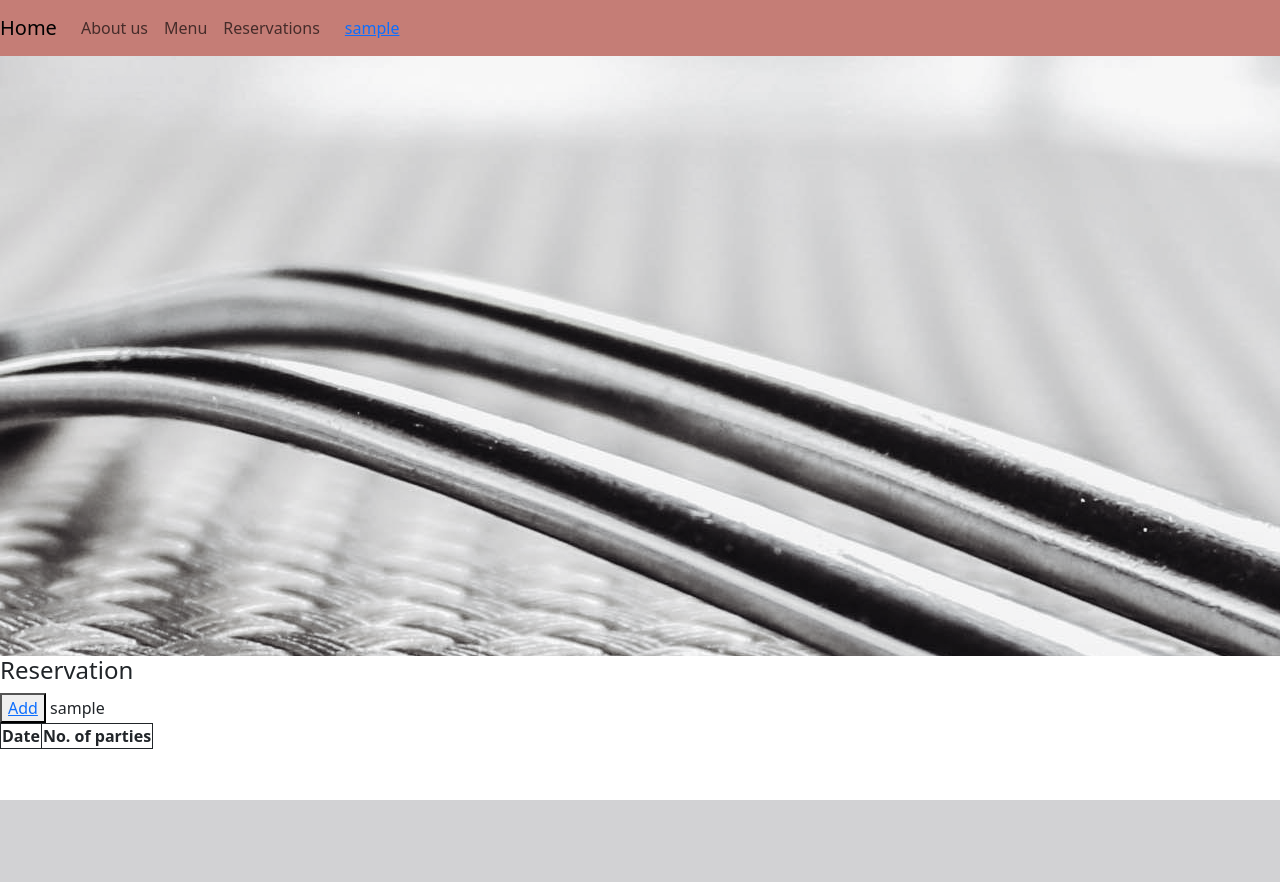
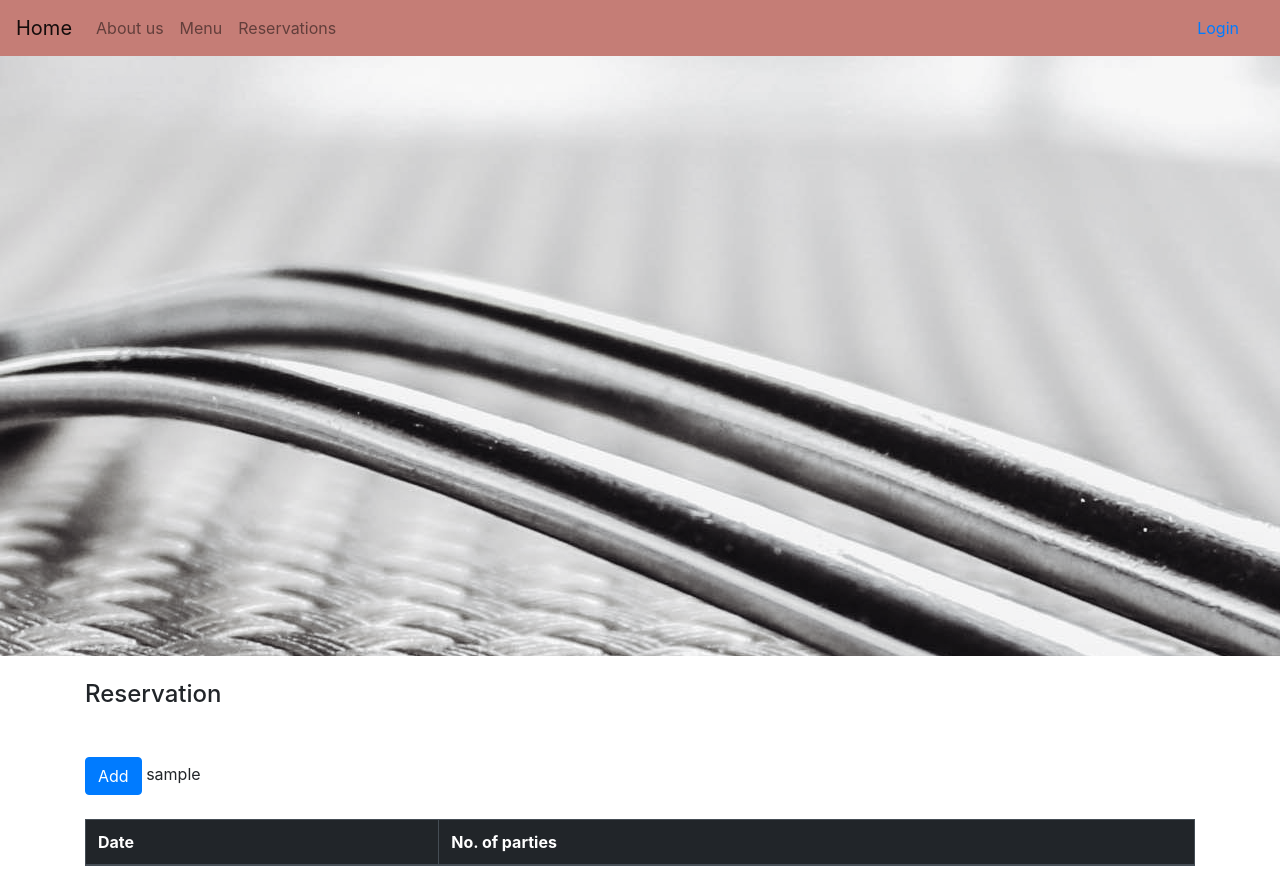
Before and after one commit to jamitag/portfolio-4-restaurant--booking, a Django app: template templates/index.html in a window 1280 px wide. Before the commit the page ends 800 px from the top, so only its background shows below. Run offline with Django 4.2, Linux system fonts and the light colour scheme; the template is opened without the code that fills it, so the values that code supplies are empty; the visitor is signed in with stand-in values (Sample User, id 1); parts of the project's set-up code (start-up, migrations or seed data) failed here and were passed over; some libraries are stand-ins or nearby versions.

Commit message:
Format reservation form

```diff
--- a/reservation/models.py
+++ b/reservation/models.py
@@ -21,6 +21,8 @@ class contact(models.Model):
     email = models.EmailField()
     phone_number = models.CharField(max_length=11)
     user = models.ForeignKey(User, on_delete=models.CASCADE, default=get_user().pk)
+    def __str__(self):
+        return self.first_name
 
 
 """
--- a/reservation/views.py
+++ b/reservation/views.py
@@ -24,7 +24,7 @@ def index(request):
         print('')
     context = {
         'reservations': reservations,
-        'add_reservation': add_reservation(c, 0),
+        # 'add_reservation': add_reservation(c, 0),
         'r': r
     }
 
--- a/restaurant/settings.py
+++ b/restaurant/settings.py
@@ -49,6 +49,7 @@ INSTALLED_APPS = [
     'cloudinary',
     'reservation',
     'bootstrap5',
+    'bootstrap4',
 ]
 
 SITE_ID = 1
--- a/templates/base.html
+++ b/templates/base.html
@@ -13,13 +13,49 @@
     <meta http-equiv="X-UA-Compatible" content="IE=edge">
     <meta name="viewport" content="width=device-width, initial-scale=1.0">
     <link rel="stylesheet" href="{% static 'css/style.css' %}">
+    <link rel="stylesheet" href="https://cdn.jsdelivr.net/npm/bootstrap@4.6.1/dist/css/bootstrap.min.css" integrity="sha384-zCbKRCUGaJDkqS1kPbPd7TveP5iyJE0EjAuZQTgFLD2ylzuqKfdKlfG/eSrtxUkn" crossorigin="anonymous">
     <title>Document</title>
 </head>
 <body>
+    <nav class="navbar navbar-expand-lg navbar-light" style="background-color: #c57d76;">
+        <a class="navbar-brand" href="#">Home</a>
+        <button class="navbar-toggler" type="button" data-toggle="collapse" data-target="#navbarNav" aria-controls="navbarNav" aria-expanded="false" aria-label="Toggle navigation">
+          <span class="navbar-toggler-icon"></span>
+        </button>
+        <div class="collapse navbar-collapse" id="navbarNav">
+          <ul class="navbar-nav">
+            <li class="nav-item">
+              <a class="nav-link" href="#">About us</a>
+            </li>
+            <li class="nav-item">
+              <a class="nav-link" href="#">Menu</a>
+            </li>
+            <li class="nav-item">
+                <a class="nav-link" href="#">Reservations</a>
+              </li>
+          </ul>
+
+          {% if user_display %}
+
+          <button type="button" class="btn btn-link px-3 me-2 ml-auto" onclick="window.location.replace('/accounts/logout')">
+            {{user_display}}
+          </button>
+
+          {% else %}
+
+            <button type="button" class="btn btn-link px-3 me-2 ml-auto" onclick="window.location.replace('/accounts/login')">
+              Login
+            </button>
+
+          {% endif %}
+
+      </nav>
     <main class="flex-shrink-0 main-bg">
         {% block content %}
         <!-- Content Goes here -->
         {% endblock content %}
     </main>
 </body>
+<script src="https://cdn.jsdelivr.net/npm/jquery@3.5.1/dist/jquery.slim.min.js" integrity="sha384-DfXdz2htPH0lsSSs5nCTpuj/zy4C+OGpamoFVy38MVBnE+IbbVYUew+OrCXaRkfj" crossorigin="anonymous"></script>
+<script src="https://cdn.jsdelivr.net/npm/bootstrap@4.6.1/dist/js/bootstrap.bundle.min.js" integrity="sha384-fQybjgWLrvvRgtW6bFlB7jaZrFsaBXjsOMm/tB9LTS58ONXgqbR9W8oWht/amnpF" crossorigin="anonymous"></script>
 </html>
--- a/templates/index.html
+++ b/templates/index.html
@@ -6,70 +6,48 @@
 
 {% user_display user as user_display %}
 
-
-<nav class="navbar navbar-expand-lg navbar-light" style="background-color: #c57d76;">
-    <a class="navbar-brand" href="#">Home</a>
-    <button class="navbar-toggler" type="button" data-toggle="collapse" data-target="#navbarNav" aria-controls="navbarNav" aria-expanded="false" aria-label="Toggle navigation">
-      <span class="navbar-toggler-icon"></span>
-    </button>
-    <div class="collapse navbar-collapse" id="navbarNav">
-      <ul class="navbar-nav">
-        <li class="nav-item">
-          <a class="nav-link" href="#">About us</a>
-        </li>
-        <li class="nav-item">
-          <a class="nav-link" href="#">Menu</a>
-        </li>
-        <li class="nav-item">
-            <a class="nav-link" href="#">Reservations</a>
-          </li>
-      </ul>
-
-      {% if user_display %}
-
-      <button type="button" class="btn btn-link px-3 me-2 ml-auto" onclick="window.location.replace('/accounts/logout')">
-        {{user_display}}
-      </button>
-
-      {% else %}
-
-        <button type="button" class="btn btn-link px-3 me-2 ml-auto" onclick="window.location.replace('/accounts/login')">
-          Login
-        </button>
-
-      {% endif %}
-
-  </nav>
-
 <section id="hero-section">
     <span id="hero-img"></span>
 </section>
 
-<h4>Reservation</h4>
+<div class="container">
 
-<button onclick="add_reservation()">
-    <a href="{%url 'reservation'%}">Add</a>
-</button>
+<h4 class="my-4">Reservation</h4>
+
+
+<a href="{%url 'reservation'%}" class="btn btn-primary my-4">Add</a>
+
 
 <span>
   {{user_display}}
 </span>
 
-<table>
+<table class="table table-dark">
 
+
+  <thead>
+    <tr>
     <th>Date</th>
     <th>No. of parties</th>
+    </tr>
+  </thead>
 
     {% for reservation in r %}
+
+  <tbody>
 
     <tr>
         <td>{{reservation.date}}</td>
         <td>{{reservation.parties}}</td>
     </tr>
 
+  </tbody>
+
     {% endfor %}
 
 </table>
+
+</div>
 
 {% endblock content %}
 
```
Also changed, not shown: templates/reservation_form.html (+18 -5 lines).
